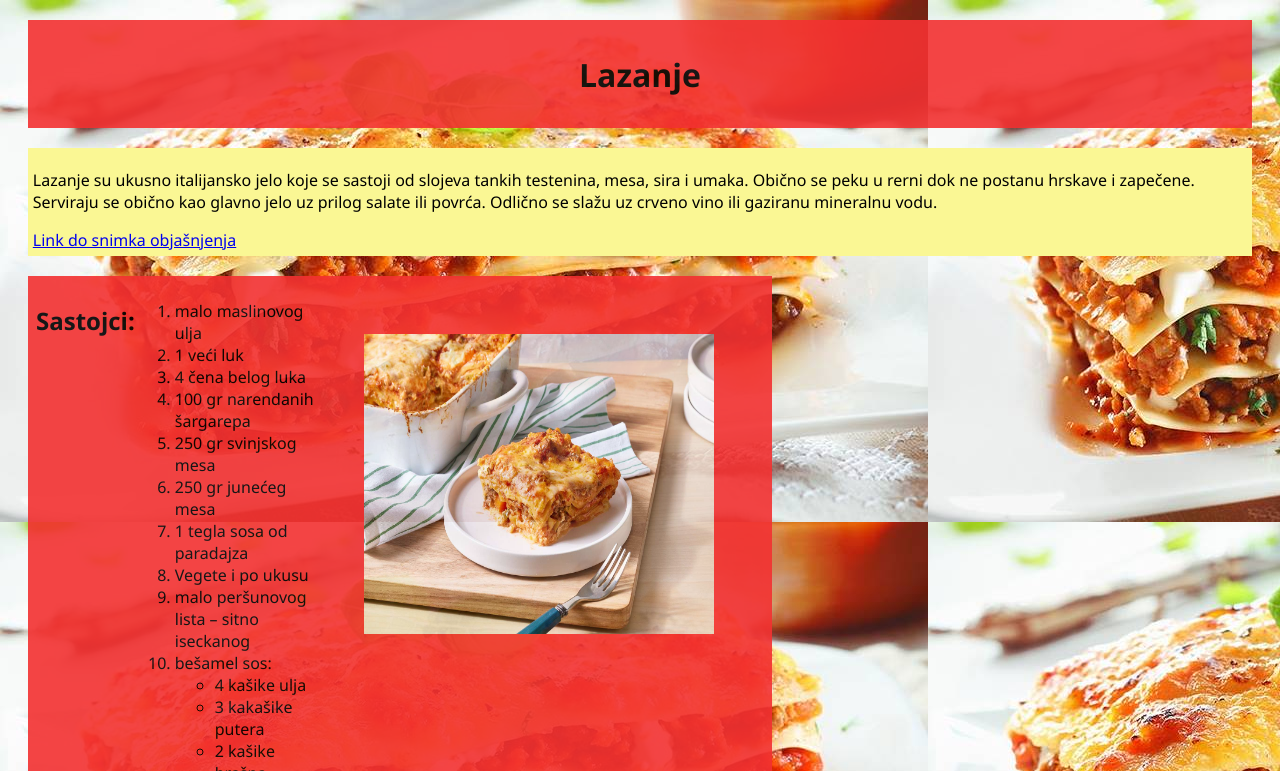
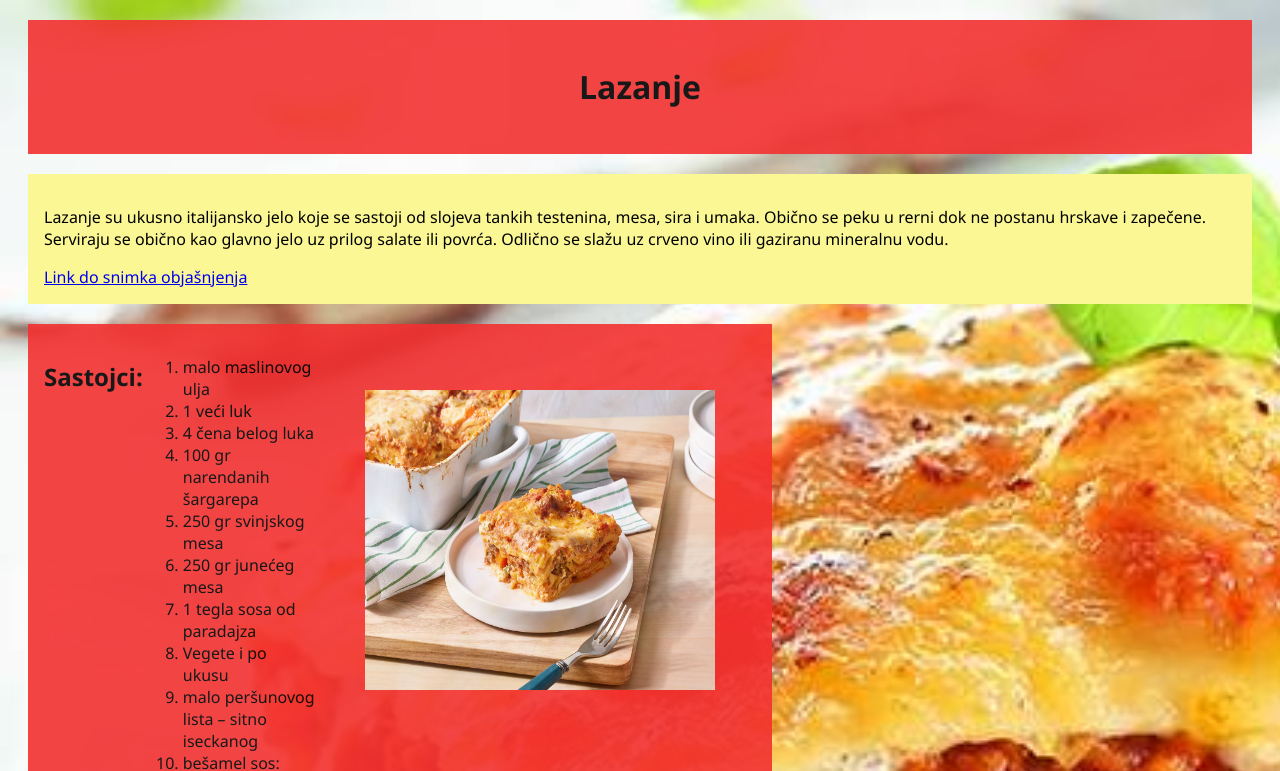
Before and after one commit to poc305/recept, a plain HTML site: page index.html in a window 1280 px wide. Shown: the top 771 px of the page. Drawn offline with Linux system fonts and the light colour scheme.

Commit message:
updated html css

```diff
--- a/index.html
+++ b/index.html
@@ -7,17 +7,17 @@
     <link rel="stylesheet" href="style.css">
 </head>
 <body>
-   <div class="jedan">
+   <div class="naslov">
  <h1>  Lazanje</h1>
 </div>
 
-<div class="dva">
+<div class="opis">
  <p>  Lazanje su ukusno italijansko jelo koje se sastoji od slojeva tankih testenina, mesa, sira i umaka. Obično se peku u rerni dok ne postanu hrskave i zapečene. Serviraju se obično kao glavno jelo uz prilog salate ili povrća. Odlično se slažu uz crveno vino ili gaziranu mineralnu vodu. </p>
 
 <a href="https://www.youtube.com/watch?v=6igSzIB1V6k" target="_blank"> Link do snimka objašnjenja</a>
 </div>
 
-<div class="tri">
+<div class="sastojci">
  <h2> Sastojci:</h2>
  <ol>
 <li>malo maslinovog ulja </li>
@@ -46,10 +46,10 @@
 </li>
  </ol>
 
- <img src="laza.jpg"  alt="nemaaa lazanje">
+ <img src="laza.jpg"  alt="slika lazanje">
 </div>
 
-<div class="dva">
+<div class="opis">
  <h3> Način pripreme:</h3>
 
 
--- a/style.css
+++ b/style.css
@@ -1,34 +1,36 @@
 body{
 
     background-image: url('lazanjica.jpg');
+    background-repeat: space;
+   background-size: cover;
 
 }
 
 
 
-.jedan{
+.naslov{
 background-color: #f33131;
 opacity: 0.9;
 margin: 20px ;
 font-family: 'Segoe UI', Tahoma, Geneva, Verdana, sans-serif;
  text-align: center;
- padding: 0.7em;
+ padding: 24px;
 
 
 }
 
 
 
-.dva {
+.opis {
 
     margin:  20px;
     background-color: #faf794;
     font-family: 'Segoe UI', Tahoma, Geneva, Verdana, sans-serif;
-    padding: 0.3em;
+    padding: 16px ;
 }
 
 
-.tri{
+.sastojci{
 display: flex;
 align-items: flex-start;
 
@@ -37,7 +39,7 @@ align-items: flex-start;
     opacity: 0.9;
     margin:  20px 500px 20px 20px;
     font-family: 'Segoe UI', Tahoma, Geneva, Verdana, sans-serif;
-padding: 0.5em;
+padding: 16px;
 
 
 }
```
